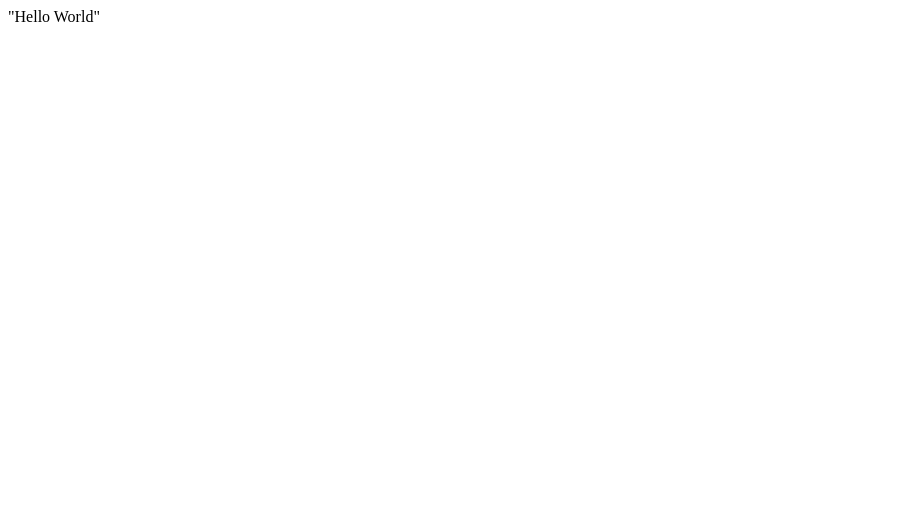
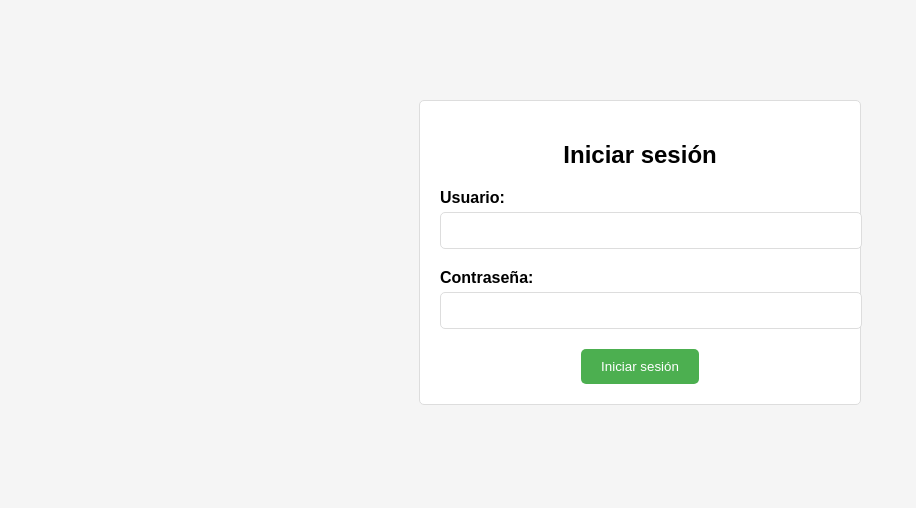
Before and after one commit to Enfis123/Enfis123.github.io, a plain HTML site: page index.html in a window 1280 px wide. Shown: the whole page, without its empty margins (0-916 px from the left). Drawn offline with Linux system fonts and the light colour scheme.

Commit message:
Initial commit

```diff
--- a/index.html
+++ b/index.html
@@ -1 +1,99 @@
-"Hello World"
+<!DOCTYPE html>
+<html>
+<head>
+  <title>Iniciar sesión</title>
+  <style>
+    body {
+      font-family: Arial, sans-serif;
+      margin: 0;
+      padding: 0;
+      background-color: #f5f5f5;
+    }
+
+    .container {
+      max-width: 400px;
+      margin: 100px auto;
+      padding: 20px;
+      background-color: #ffffff;
+      border: 1px solid #dddddd;
+      border-radius: 5px;
+    }
+
+    h2 {
+      text-align: center;
+    }
+
+    .form-group {
+      margin-bottom: 20px;
+    }
+
+    .form-group label {
+      display: block;
+      font-weight: bold;
+      margin-bottom: 5px;
+    }
+
+    .form-group input {
+      width: 100%;
+      padding: 10px;
+      border: 1px solid #dddddd;
+      border-radius: 5px;
+    }
+
+    .error-message {
+      color: red;
+      margin-top: 5px;
+    }
+
+    .button-container {
+      text-align: center;
+    }
+
+    .button-container button {
+      padding: 10px 20px;
+      background-color: #4CAF50;
+      border: none;
+      color: #ffffff;
+      cursor: pointer;
+      border-radius: 5px;
+    }
+  </style>
+</head>
+<body>
+  <div class="container">
+    <h2>Iniciar sesión</h2>
+    <form action="" method="post">
+      <div class="form-group">
+        <label for="username">Usuario:</label>
+        <input type="text" id="username" name="username" required>
+        <div class="error-message" id="username-error"></div>
+      </div>
+      <div class="form-group">
+        <label for="password">Contraseña:</label>
+        <input type="password" id="password" name="password" required>
+        <div class="error-message" id="password-error"></div>
+      </div>
+      <div class="button-container">
+        <button type="submit">Iniciar sesión</button>
+      </div>
+    </form>
+    <script>
+      document.querySelector('form').addEventListener('submit', function(event) {
+        var usernameInput = document.getElementById('username');
+        var passwordInput = document.getElementById('password');
+        var usernameError = document.getElementById('username-error');
+        var passwordError = document.getElementById('password-error');
+
+        // Validar credenciales (ejemplo básico)
+        if (usernameInput.value !== 'usuario' || passwordInput.value !== 'contraseña') {
+          event.preventDefault(); // Evitar envío del formulario
+
+          // Mostrar mensajes de error
+          usernameError.textContent = 'Credenciales incorrectas';
+          passwordError.textContent = 'Credenciales incorrectas';
+        }
+      });
+    </script>
+  </div>
+</body>
+</html>
```
